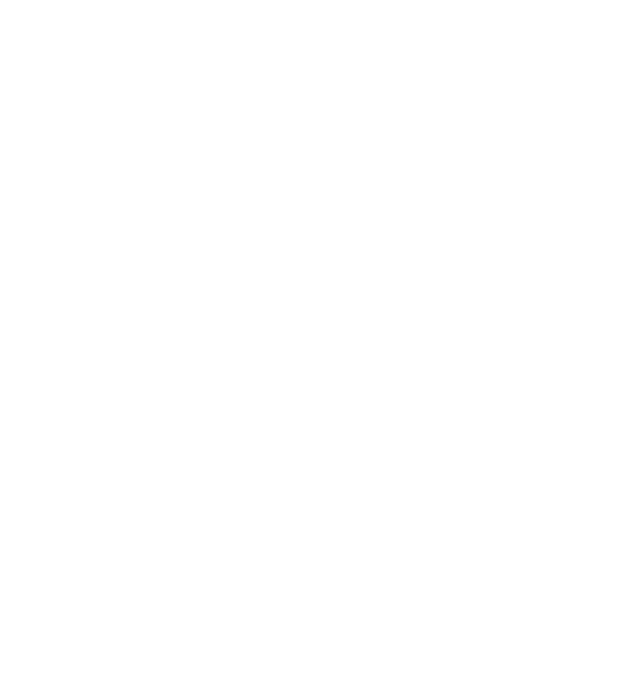
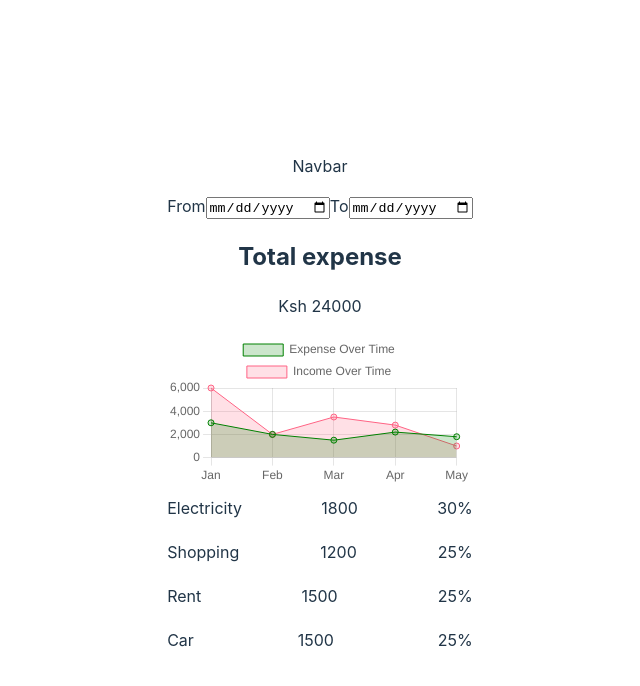
Before and after one commit to two23three/phase5-project, a React (Vite) app: page /insights in a window 1280 px wide. Shown: the top 686 px of the page, without its empty margins (320-960 px from the left). Built offline with nearby package versions, Linux system fonts and the light colour scheme.

Commit message:
insights

```diff
--- a/package.json
+++ b/package.json
@@ -10,8 +10,11 @@
     "preview": "vite preview"
   },
   "dependencies": {
+    "chart.js": "^4.4.3",
     "react": "^18.3.1",
-    "react-dom": "^18.3.1"
+    "react-chartjs-2": "^5.2.0",
+    "react-dom": "^18.3.1",
+    "react-router-dom": "^6.26.0"
   },
   "devDependencies": {
     "@types/react": "^18.3.3",
--- a/src/App.jsx
+++ b/src/App.jsx
@@ -1,10 +1,11 @@
 import React from 'react'
-import { BrowserRouter as Router, Route, Switch } from 'react-router-dom'
-import ChangeAccountDetails from './components/ChangeAccountDetails'
-import ChangePassword from './components/ChangePassword'
-import EditTransaction from './components/EditTransaction'
-import LogOutPopUp from './components/LogOutPopUp'
-import MpesaPopUp from './components/MpesaPopUp'
+import { BrowserRouter as Router, Route, Routes } from 'react-router-dom'
+// import ChangeAccountDetails from './components/ChangeAccountDetails'
+// import ChangePassword from './components/ChangePassword'
+// import EditTransaction from './components/EditTransaction'
+// import LogOutPopUp from './components/LogOutPopUp'
+// import MpesaPopUp from './components/MpesaPopUp'
+import Insights from './pages/Insights'
 import { useState } from 'react'
 import reactLogo from './assets/react.svg'
 import viteLogo from '/vite.svg'
@@ -16,13 +17,14 @@
   return (
     <Router>
       <div>
-        <Switch>
-          <Route path="/changedetails" element={<ChangeAccountDetails />} />
-          <Route path="/changepassword" element={<ChangePassword />} />
+        <Routes >
+          {/* <Route path="/changedetails" element={<ChangeAccountDetails />} /> */}
+          {/* <Route path="/changepassword" element={<ChangePassword />} />
           <Route path="/edittransaction" element={<EditTransaction/>} />
           <Route path="/logout" element={<LogOutPopUp />} />
-          <Route path="/mpesa" element={<MpesaPopUp />} />
-        </Switch>
+          <Route path="/mpesa" element={<MpesaPopUp />} /> */}
+          <Route path='/insights' element={<Insights />} />
+        </ Routes>
       </div>
     </Router>
   )
--- a/src/pages/Insights.jsx
+++ b/src/pages/Insights.jsx
@@ -0,0 +1,115 @@
+import React from 'react';
+import { Line } from 'react-chartjs-2';
+import {Chart as Chart, CategoryScale, LinearScale, PointElement, LineElement, Title, Tooltip, Legend, Filler} from 'chart.js';
+
+
+
+Chart.register(
+    LineElement,
+    PointElement,
+    CategoryScale,
+    LinearScale,
+    Title,
+    Tooltip,
+    Legend,
+    Filler,
+)
+
+
+const Insights = () => {
+  return (
+    <div className="Insights">
+      <Navbar />
+      <ExpenseFilter />
+      <TotalExpense amount={24000} />
+      <ExpenseChart />
+      <ExpenseCategoryList />
+    </div>
+  );
+};
+
+const Navbar = () => {
+  return (
+    <nav className="navbar">
+      <p>Navbar</p>
+    </nav>
+  );
+};
+
+const ExpenseFilter = () => {
+  return (
+    <div className="expense-filter">
+      <label>From</label>
+      <input type="date" />
+      <label>To</label>
+      <input type="date" />
+    </div>
+  );
+};
+
+const TotalExpense = ({ amount }) => {
+  return (
+    <div className="total-expense">
+      <h2>Total expense</h2>
+      <p>Ksh {amount}</p>
+    </div>
+  );
+};
+
+const ExpenseChart = () => {
+  const data = {
+    labels: ['Jan', 'Feb', 'Mar', 'Apr', 'May'],
+    datasets: [
+      {
+        label: 'Expense Over Time',
+        data: [3000, 2000, 1500, 2200, 1800],
+        fill: true,
+        backgroundColor: 'rgba(0, 128, 0, 0.2)',
+        borderColor: 'rgba(0, 128, 0, 1)',
+        borderWidth: 1,
+      },{
+        label: 'Income Over Time',
+        data: [6000, 2000, 3500, 2800, 1000],
+        fill: true,
+        backgroundColor: 'rgba(255, 99, 132, 0.2)',
+        borderColor: 'rgba(255, 99, 132, 1)',
+        borderWidth: 1,
+      }
+    ],
+  };
+
+  return (
+    <div className="expense-chart">
+      <Line data={data} />
+    </div>
+  );
+};
+
+const ExpenseCategoryList = () => {
+  const categories = [
+    { name: 'Electricity', amount: 1800, percentage: 30 },
+    { name: 'Shopping', amount: 1200, percentage: 25 },
+    { name: 'Rent', amount: 1500, percentage: 25 },
+    { name: 'Car', amount: 1500, percentage: 25 },
+  ];
+
+  return (
+    <div className="expense-category-list">
+      {categories.map((category, index) => (
+        <ExpenseCategoryItem key={index} category={category} />
+      ))}
+    </div>
+  );
+};
+
+const ExpenseCategoryItem = ({ category }) => {
+    return (
+      <div className="expense-category-item" style={{ display: 'flex', justifyContent: 'space-between', padding: '10px 0' }}>
+        <p style={{ margin: '0' }}>{category.name}</p>
+        <p style={{ margin: '0' }}>{category.amount}</p>
+        <p style={{ margin: '0' }}>{category.percentage}%</p>
+      </div>
+    );
+  };
+
+export default Insights;
```
Also changed, not shown: src/pages/insights.css (added), 1 other file (tests, documents, lock files or other folders).
